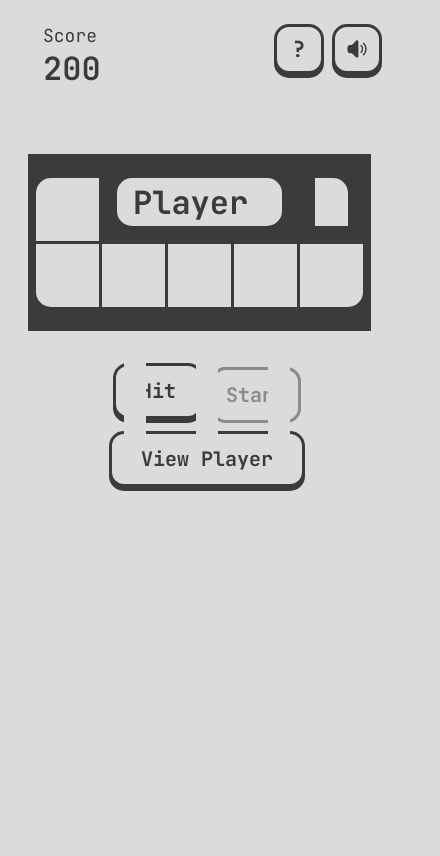
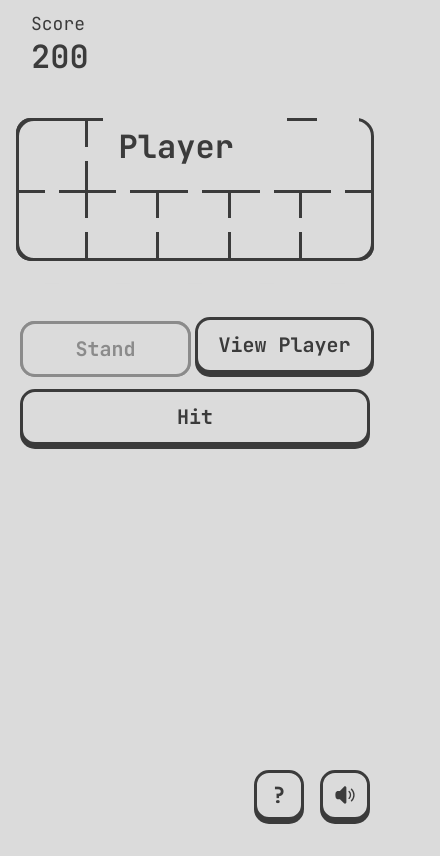
Before and after one commit to grahamhagenah/blackjack, a React (Create React App) app: page / in a window 390 px wide. Shown: the whole page, 440 px wide, since content can reach past the window. Built offline with nearby package versions, Linux system fonts and the light colour scheme.

Commit message:
Adjust hand layout and outcome banner

```diff
--- a/src/App.css
+++ b/src/App.css
@@ -41,6 +41,22 @@ body {
   box-sizing: border-box;
 }
 
+.top-bar {
+  width: 100%;
+  display: flex;
+  align-items: center;
+  justify-content: flex-start;
+  gap: 2rem;
+  padding: 0.75rem 1rem 0;
+  box-sizing: border-box;
+  flex-wrap: wrap;
+}
+
+#score,
+#outcome-banner {
+  flex: 0 0 auto;
+}
+
 .hand {
   min-width: 750px;
   position: relative;
@@ -61,6 +77,8 @@ body {
   display: flex;
   align-items: center;
   min-height: 72px;
+  position: relative;
+  z-index: 5;
 }
 
 .buttons.dealing {
@@ -148,19 +166,41 @@ button {
 }
 
 #score {
-  height: 10vh;
+  height: auto;
+  position: static;
+  margin: 0;
 }
 
 #outcome-banner {
   display: flex;
-  justify-content: center;
+  justify-content: flex-start;
   align-items: center;
-  position: fixed;
-  top: 16px;
-  left: 0;
-  right: 0;
+  position: relative;
   z-index: 10;
   pointer-events: none;
+}
+
+#outcome-banner .outcome {
+  background: #3B3B3B;
+  color: #DBDBDB;
+  padding: 0.65rem 1rem;
+  border-radius: 10px;
+  position: relative;
+  font-size: 1.35rem;
+  font-weight: 700;
+  line-height: 1.1;
+  padding-left: 2rem;
+}
+
+#outcome-banner .outcome::before {
+  content: "←";
+  position: absolute;
+  left: 0.6rem;
+  top: 50%;
+  transform: translateY(-50%);
+  font-size: 1.2rem;
+  line-height: 1;
+  color: #DBDBDB;
 }
 
 .help-controls {
@@ -281,12 +321,23 @@ button {
   justify-content: center;
 }
 
-#outcome-banner .outcome.lost {
-  font-size: 3.5rem;
+#outcome-banner .outcome.lost,
+#outcome-banner .outcome.won {
+  font-size: 1.35rem;
 }
 
-#outcome-banner .outcome.won {
-  font-size: 3.5rem;
+@media (min-width: 761px) {
+  #outcome-banner .outcome {
+    font-size: 1.6rem;
+    padding: 0.85rem 1.25rem;
+    border-radius: 12px;
+    padding-left: 2.4rem;
+  }
+
+  #outcome-banner .outcome::before {
+    left: 0.7rem;
+    font-size: 1.4rem;
+  }
 }
 
 #outcome-banner.hide {
@@ -325,12 +376,6 @@ button {
   font-weight: 800;
 }
 
-#score {
-  position: absolute;
-  top: 0;
-  left: 0;
-  margin: 2rem;
-}
 
 #help {
   position: absolute;
@@ -367,7 +412,7 @@ button {
 }
 
 .hand-grid .name {
-  text-align: left;
+  text-align: center;
   padding: 0 16px;
   aspect-ratio: auto;
 }
@@ -390,24 +435,38 @@ button {
   display: block;
 }
 
+.is-hidden {
+  visibility: hidden;
+}
+
 .hand-grid {
   display: grid;
   grid-template-columns: repeat(5, 1fr);
-  grid-template-rows: repeat(2, 1fr);
+  /* grid-template-rows: repeat(2, 1fr); */
   grid-auto-flow: row;
-  gap: 3px;
+  gap: 0;
   list-style: none;
-  padding: 3px;
-  margin-right: 15px;
+  padding: 0;
   position: relative;
-  z-index: 1;
-  background: #3B3B3B;
+  background: #DBDBDB;
+  border-radius: 18px;
+  isolation: isolate;
+}
+
+.hand-grid::before {
+  content: "";
+  position: absolute;
+  inset: 0;
+  border: 3px solid #3B3B3B;
+  border-radius: 18px;
+  z-index: 0;
+  pointer-events: none;
 }
 
 .vertical-divider,
 .horizontal-divider {
   position: absolute;
-  z-index: 1;
+  z-index: 2;
   pointer-events: none;
 }
 
@@ -417,7 +476,7 @@ button {
   background: transparent;
   left: var(--cross-x);
   top: var(--cross-y);
-  transform: translate(-50%, -50%);
+  transform: translate(-50%, -60%);
   display: grid;
   grid-template-columns: repeat(5, 1fr);
 }
@@ -430,12 +489,22 @@ button {
 }
 
 .horizontal-divider {
+  width: var(--cross-horizontal-width);
+  height: 100%;
+  background: transparent;
+  left: var(--cross-x);
+  top: 0;
+  transform: translateX(-50%);
+  display: grid;
+  grid-template-rows: repeat(2, 1fr);
+  align-items: center;
+  justify-items: center;
+}
+
+.horizontal-divider .divider-segment {
+  width: 100%;
+  height: var(--cross-thickness);
   background-color: #DBDBDB;
-  height: var(--cross-thickness);
-  width: var(--cross-horizontal-width);
-  left: var(--cross-x);
-  top: var(--cross-y);
-  transform: translate(-50%, -25%);
 }
 
 .hand-grid li {
@@ -451,6 +520,7 @@ button {
   border: 0;
   background: #DBDBDB;
   aspect-ratio: 1;
+  position: relative;
 }
 
 .hand-grid .spacer {
@@ -461,6 +531,7 @@ button {
   grid-column: 1 / 2;
   grid-row: 1;
   border-radius: 15px 0 0 0;
+  box-shadow: inset 3px 0 0 #3B3B3B, inset -3px 0 0 #3B3B3B, inset 0 3px 0 #3B3B3B;
 }
 
 .hand-grid li:nth-of-type(2) {
@@ -475,44 +546,69 @@ button {
   background: #DBDBDB;
 }
 
+
+.hand-grid .name::before,
+.hand-grid .total::before {
+  content: "";
+  position: absolute;
+  top: -3px;
+  left: 0;
+  right: 0;
+  bottom: 0;
+  background: #DBDBDB;
+  z-index: -1;
+}
+
+.hand-grid .name,
+.hand-grid .total {
+  position: relative;
+  z-index: 3;
+}
+
 .hand-grid li:nth-of-type(5) {
   grid-column: 5 / 6;
   grid-row: 1;
   border-radius: 0 15px 0 0;
 }
 
+
 .hand-grid li:nth-of-type(6) {
   grid-column: 1 / 2;
   grid-row: 2;
   border-radius: 0 0 0 15px;
+  box-shadow: inset 3px 0 0 #3B3B3B, inset -3px 0 0 #3B3B3B, inset 0 -3px 0 #3B3B3B, inset 0 3px 0 #3B3B3B;
 }
 
 .hand-grid li:nth-of-type(7) {
   grid-column: 2 / 3;
   grid-row: 2;
   border-radius: 0;
+  box-shadow: inset -3px 0 0 #3B3B3B, inset 0 -3px 0 #3B3B3B, inset 0 3px 0 #3B3B3B;
 }
 
 .hand-grid li:nth-of-type(8) {
   grid-column: 3 / 4;
   grid-row: 2;
   border-radius: 0;
+  box-shadow: inset -3px 0 0 #3B3B3B, inset 0 -3px 0 #3B3B3B, inset 0 3px 0 #3B3B3B;
 }
 
 .hand-grid li:nth-of-type(9) {
   grid-column: 4 / 5;
   grid-row: 2;
   border-radius: 0;
+  box-shadow: inset -3px 0 0 #3B3B3B, inset 0 -3px 0 #3B3B3B, inset 0 3px 0 #3B3B3B;
 }
 
 .hand-grid li:nth-of-type(10) {
   grid-column: 5 / 6;
   grid-row: 2;
   border-radius: 0 0 15px 0;
+  box-shadow: inset -3px 0 0 #3B3B3B, inset 0 -3px 0 #3B3B3B, inset 0 3px 0 #3B3B3B;
 }
 
 .card-value {
-  z-index: 2;
+  z-index: 3;
   position: relative;
   font-weight: 800;
 }
@@ -551,10 +647,11 @@ button {
   }
 
   .hand {
-    --cross-thickness: 22px;
+    --cross-thickness: 14px;
     --cross-y: 68%;
-    --cross-vertical-height: 160%;
-    --cross-horizontal-width: 130%;
+    --cross-vertical-height: 120%;
+    --cross-horizontal-width: 120%;
+    padding: 1.5rem 0;
   }
 
   #root {
@@ -564,29 +661,41 @@ button {
   .top-bar {
     width: 100%;
     display: flex;
-    align-items: flex-start;
-    justify-content: space-between;
+    align-items: center;
+    justify-content: flex-start;
+    gap: 0.5rem;
     padding: 0.75rem 1rem 0;
     box-sizing: border-box;
+    position: relative;
   }
 
   #game-area {
     gap: 1rem;
-    padding: 0.75rem 0 1.5rem;
+    padding: 0 1rem;
   }
 
   #outcome-banner {
-    position: static;
-    margin: 0.25rem 0 0;
+    position: absolute;
+    left: 50%;
+    transform: translateX(-50%);
+    margin: 0;
     min-height: auto;
+    display: flex;
   }
 
   .help-controls {
-    position: relative;
+    position: fixed;
+    right: 1rem;
+    bottom: 1rem;
     top: auto;
-    right: auto;
     margin: 0;
-    align-self: flex-start;
+    align-self: auto;
+    display: flex;
+    flex-direction: row;
+    gap: 0.5rem;
+    height: auto;
+    align-items: center;
+    justify-content: flex-end;
   }
 
   body, html {
@@ -597,15 +706,31 @@ button {
 
   .hand-grid {
     grid-template-columns: repeat(5, 1fr);
-    padding: 1.5rem 0.5rem;
+    padding: 0;
     margin-left: 0;
+    width: 100%;
+    aspect-ratio: 5 / 2;
   }
 
   .buttons {
     display: grid;
     grid-template-columns: 1fr 1fr;
-    margin: 0 15px;
+    margin: 0;
+    width: 100%;
     row-gap: 0.5rem;
+  }
+
+  .buttons button:first-of-type {
+    order: 3;
+    grid-column: 1 / -1;
+  }
+
+  .buttons #swap {
+    order: 2;
+  }
+
+  .buttons button:nth-of-type(2) {
+    order: 1;
   }
 
 .end-actions {
@@ -613,25 +738,24 @@ button {
   display: grid;
   grid-template-columns: 1fr;
   gap: 0.5rem;
-    margin: 0 15px;
+  margin: 0;
 }
 
 .end-actions .restart {
   width: 100%;
-    margin: 0;
 }
 
   #swap {
     position: static;
-    grid-column: 1 / -1;
-    width: 100%;
+    grid-column: auto;
+    width: auto;
     margin: 0;
     cursor: pointer;
     color: #3B3B3B;
   }
 
   #swap .front {
-    width: 100%;
+    width: auto;
     box-sizing: border-box;
   }
 
@@ -642,33 +766,25 @@ button {
   }
 
   #outcome-banner .outcome {
-    font-size: 1rem;
-    line-height: 1rem;
-    padding: 0;
+    font-size: 1.2rem;
+    line-height: 1.1;
+    padding: 0.55rem 0.9rem;
+    padding-left: 2.2rem;
     margin: 0;
-  }
-
-  #outcome-banner .outcome.won,
-  #outcome-banner .outcome.lost {
-    font-size: 1rem;
-    display: inline-block;
-    background: transparent;
-    border: 0;
-    border-radius: 0;
-    padding: 0;
-    color: #3B3B3B;
   }
 
   .board {
     height: 100%;
     display: flex;
     flex-direction: column;
-    justify-content: center;
+    justify-content: flex-start;
   }
 
   #board-bottom,
   #board-bottom-gameover {
     height: 100%;
+    width: 100%;
+    margin: 0 0.5rem;
   }
 
   .hand-grid .name {
@@ -711,12 +827,28 @@ button {
 
   #root {
     max-width: 100%;
-    margin: 0.75rem;
+    margin: 0;
   }
 
   .hand-grid li {
     font-size: 2rem;
   }
+
+  .hand-grid li:nth-of-type(2),
+  .hand-grid li:nth-of-type(3),
+  .hand-grid li:nth-of-type(4) {
+    box-shadow: inset 0 3px 0 #3B3B3B;
+  }
+
+  .hand-grid::before {
+    z-index: 2;
+  }
+
+  .vertical-divider,
+  .horizontal-divider {
+    z-index: 1;
+  }
+
 
   .name {
     font-size: 1.75rem;
--- a/src/App.js
+++ b/src/App.js
@@ -39,6 +39,7 @@ const App = ({ cards }) => {
       </Helmet>
       <div className="top-bar">
         <Score score={score} change={change} />
+        <OutcomeBanner gameOver={gameOver} playerWins={playerWins} />
         <div className="help-controls">
           <button
             className="pushable help-button"
@@ -64,7 +65,6 @@ const App = ({ cards }) => {
         </div>
       </div>
       <div id="game-area">
-        <OutcomeBanner gameOver={gameOver} playerWins={playerWins} />
         <Board
           playersTurn={playersTurn}
           playerHand={playerHand}
--- a/src/components/Hand.js
+++ b/src/components/Hand.js
@@ -3,6 +3,7 @@ import React from "react";
 const Hand = ({ name, hand, total }) => {
   return (
     <div className="hand">
+      <ul className="hand-grid">
         <div className="vertical-divider">
           <span className="divider-segment" />
           <span className="divider-segment" />
@@ -10,38 +11,50 @@ const Hand = ({ name, hand, total }) => {
           <span className="divider-segment" />
           <span className="divider-segment" />
         </div>
-      <div className="horizontal-divider"></div>
-      <ul className="hand-grid">
+        <div className="horizontal-divider">
+          <span className="divider-segment" />
+          <span className="divider-segment" />
+        </div>
         <li className="card-cell">
-          <div className="card-value">{hand[0]}</div>
+          <div className={`card-value ${hand[0] ? "" : "is-hidden"}`}>
+            {hand[0] || "0"}
+          </div>
         </li>
         <li className="name">{name}</li>
         <li className="spacer"></li>
         <li className="spacer"></li>
         <li className="total">
-          {total > 0 ? (
-            <>
-              <span className="total-label">Total</span>
-              <span className="total-value">{total}</span>
-            </>
-          ) : (
-            ""
-          )}
+          <span className={`total-label ${total > 0 ? "" : "is-hidden"}`}>
+            Total
+          </span>
+          <span className={`total-value ${total > 0 ? "" : "is-hidden"}`}>
+            {total > 0 ? total : "0"}
+          </span>
         </li>
         <li className="card-cell">
-          <div className="card-value">{hand[1]}</div>
+          <div className={`card-value ${hand[1] ? "" : "is-hidden"}`}>
+            {hand[1] || "0"}
+          </div>
         </li>
         <li className="card-cell">
-          <div className="card-value">{hand[2]}</div>
+          <div className={`card-value ${hand[2] ? "" : "is-hidden"}`}>
+            {hand[2] || "0"}
+          </div>
         </li>
         <li className="card-cell">
-          <div className="card-value">{hand[3]}</div>
+          <div className={`card-value ${hand[3] ? "" : "is-hidden"}`}>
+            {hand[3] || "0"}
+          </div>
         </li>
         <li className="card-cell">
-          <div className="card-value">{hand[4]}</div>
+          <div className={`card-value ${hand[4] ? "" : "is-hidden"}`}>
+            {hand[4] || "0"}
+          </div>
         </li>
         <li className="card-cell">
-          <div className="card-value">{hand[5]}</div>
+          <div className={`card-value ${hand[5] ? "" : "is-hidden"}`}>
+            {hand[5] || "0"}
+          </div>
         </li>
       </ul>
     </div>
```
Lines whose indentation alone changed are shown as unchanged.
